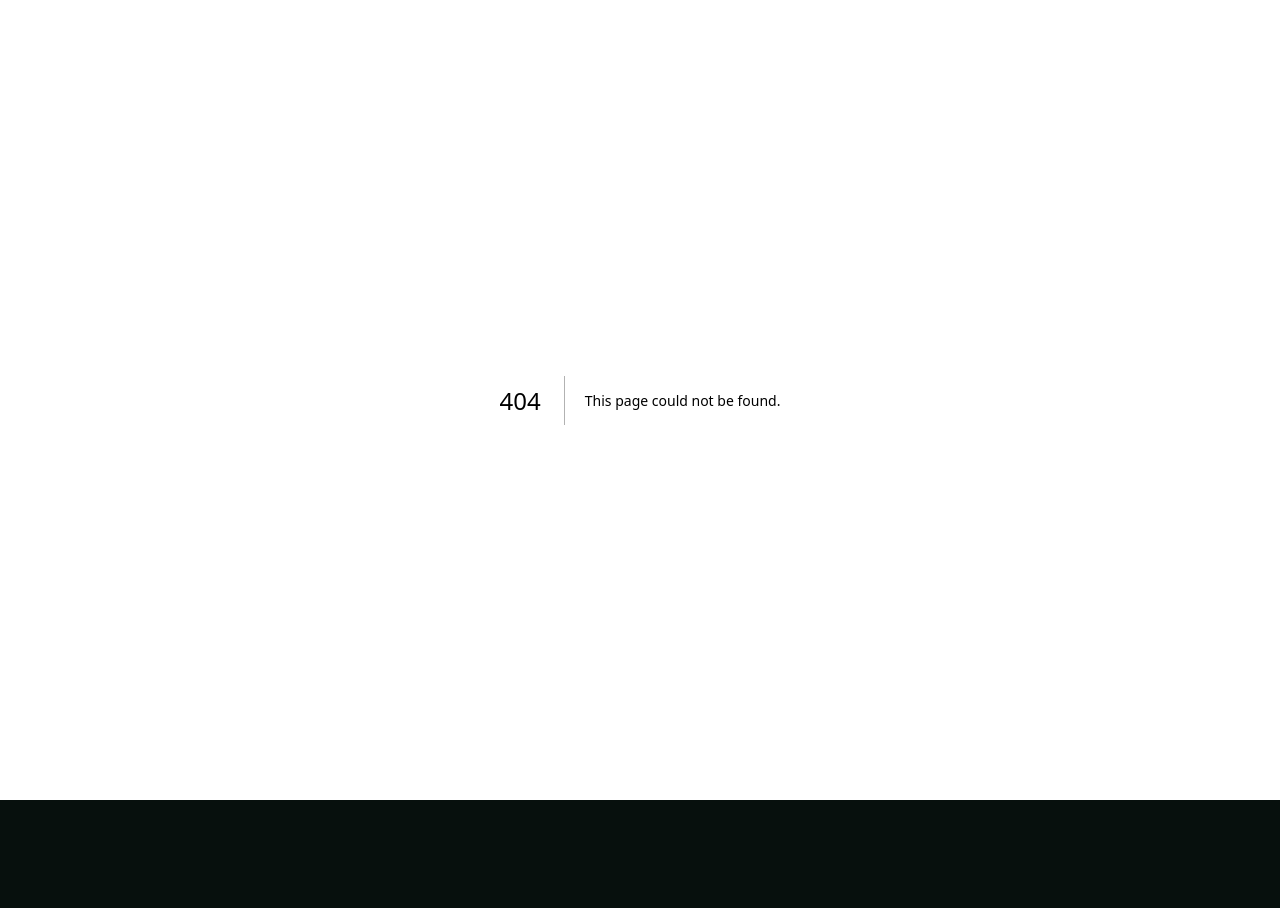
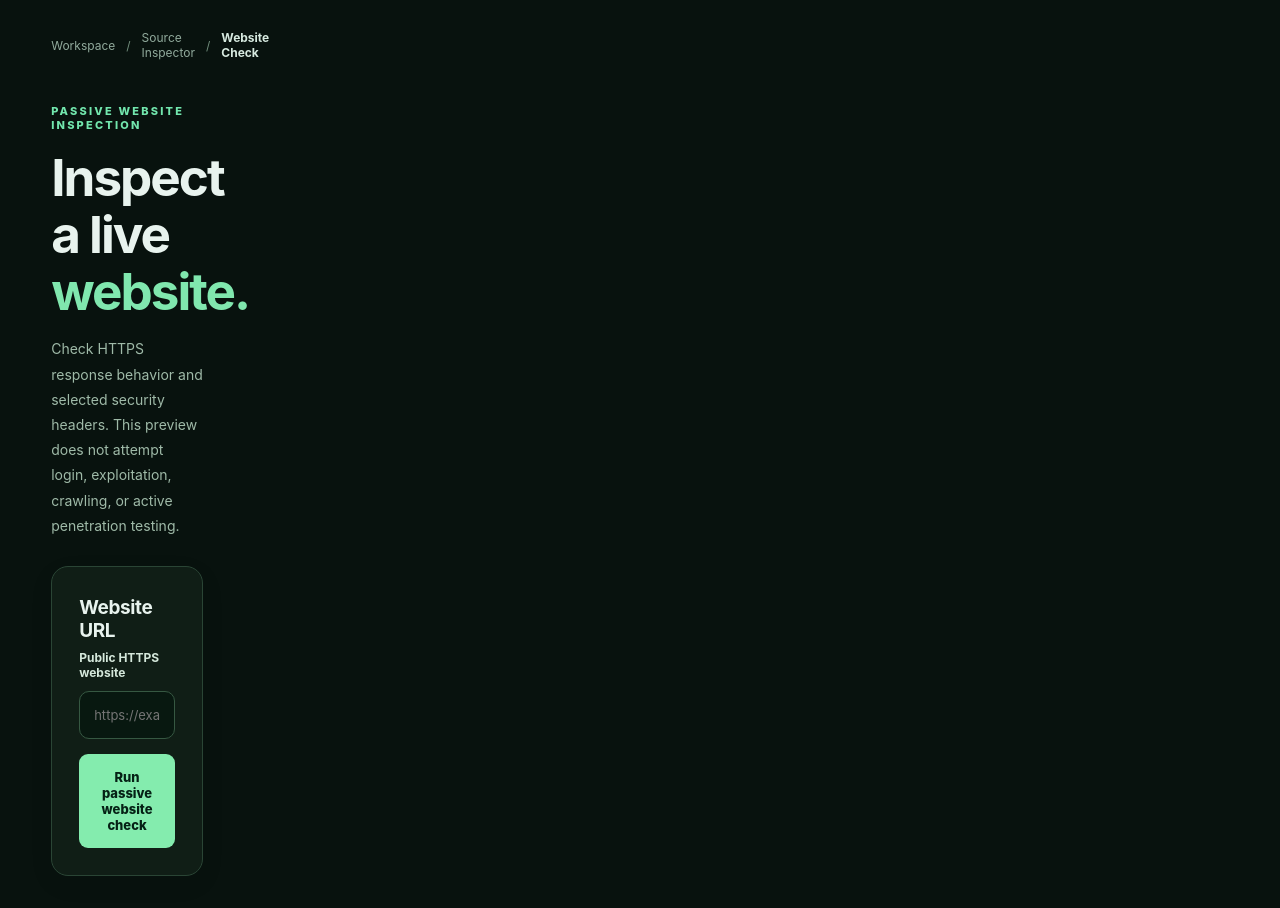
Before and after one commit to Aamilsamsung/SentinelOS, a Next.js app in the folder apps/web/: page /website-check in a window 1280 px wide. Before the commit this address had no page. Before the commit the page ends 800 px from the top, so only its background shows below. Built offline with nearby package versions, Linux system fonts and the light colour scheme.

Commit message:
feat: add website URL scanning page with evidence-based header results

```diff
--- /dev/null
+++ b/apps/web/app/website-check/page.tsx
@@ -0,0 +1,51 @@
+"use client";
+
+import { FormEvent, useState } from "react";
+import Link from "next/link";
+
+type Check = { name: string; passed: boolean; detail: string };
+type Result = { url: string; status: number; redirect: boolean; checks: Check[]; checkedAt: string; scope: string };
+
+export default function WebsiteCheckPage() {
+  const [url, setUrl] = useState("");
+  const [busy, setBusy] = useState(false);
+  const [error, setError] = useState("");
+  const [result, setResult] = useState<Result | null>(null);
+  async function submit(event: FormEvent<HTMLFormElement>) {
+    event.preventDefault();
+    setBusy(true); setError(""); setResult(null);
+    try {
+      const response = await fetch("/api/website-check", {
+        method: "POST", headers: { "content-type": "application/json" },
+        body: JSON.stringify({ url }), cache: "no-store"
+      });
+      const payload = await response.json() as { data?: Result; error?: string };
+      if (!response.ok || !payload.data) throw new Error(payload.error || "Website check failed.");
+      setResult(payload.data);
+    } catch (e) { setError(e instanceof Error ? e.message : "Website check failed."); }
+    finally { setBusy(false); }
+  }
+  return <main className="shell"><section className="content scanContent">
+    <div className="scanTopbar"><div className="breadcrumb"><Link href="/">Workspace</Link><span>/</span><Link href="/scan">Source Inspector</Link><span>/</span><strong>Website Check</strong></div></div>
+    <div className="scanHero"><div className="eyebrow">PASSIVE WEBSITE INSPECTION</div>
+      <h1>Inspect a live <span>website.</span></h1>
+      <p>Check HTTPS response behavior and selected security headers. This preview does not attempt login, exploitation, crawling, or active penetration testing.</p>
+    </div>
+    <section className="inspectorPanel"><div className="panelTop"><h3>Website URL</h3></div>
+      <form className="inspectorForm" onSubmit={submit}>
+        <div className="inputSection"><label htmlFor="website-url">Public HTTPS website</label>
+          <input id="website-url" type="url" required placeholder="https://example.com" value={url} onChange={e=>setUrl(e.target.value)} />
+        </div>
+        <button className="inspectButton" type="submit" disabled={busy}>{busy ? "Checking website…" : "Run passive website check"}</button>
+        {error && <p className="inspectError" role="alert">{error}</p>}
+      </form>
+    </section>
+    {result && <section className="inspectionResults" aria-live="polite">
+      <div className="resultsHeader"><div><div className="eyebrow">CHECK FINISHED</div><h2>{result.url}</h2><p>HTTP status {result.status} · {new Date(result.checkedAt).toLocaleString()}</p></div></div>
+      <div className="reportCard"><h3>Observed security headers</h3>
+        {result.checks.map(check=><div className="checkRow" key={check.name}><span className={check.passed ? "checkIcon positive" : "checkIcon warning"}>{check.passed ? "✓" : "!"}</span><span><strong>{check.name}</strong><small>{check.detail} — {check.passed ? "Observed" : "Not observed"}</small></span></div>)}
+        <p className="inspectorDisclaimer">{result.scope} Missing headers are review signals, not confirmed exploitable vulnerabilities.</p>
+      </div>
+    </section>}
+  </section></main>;
+}
```
